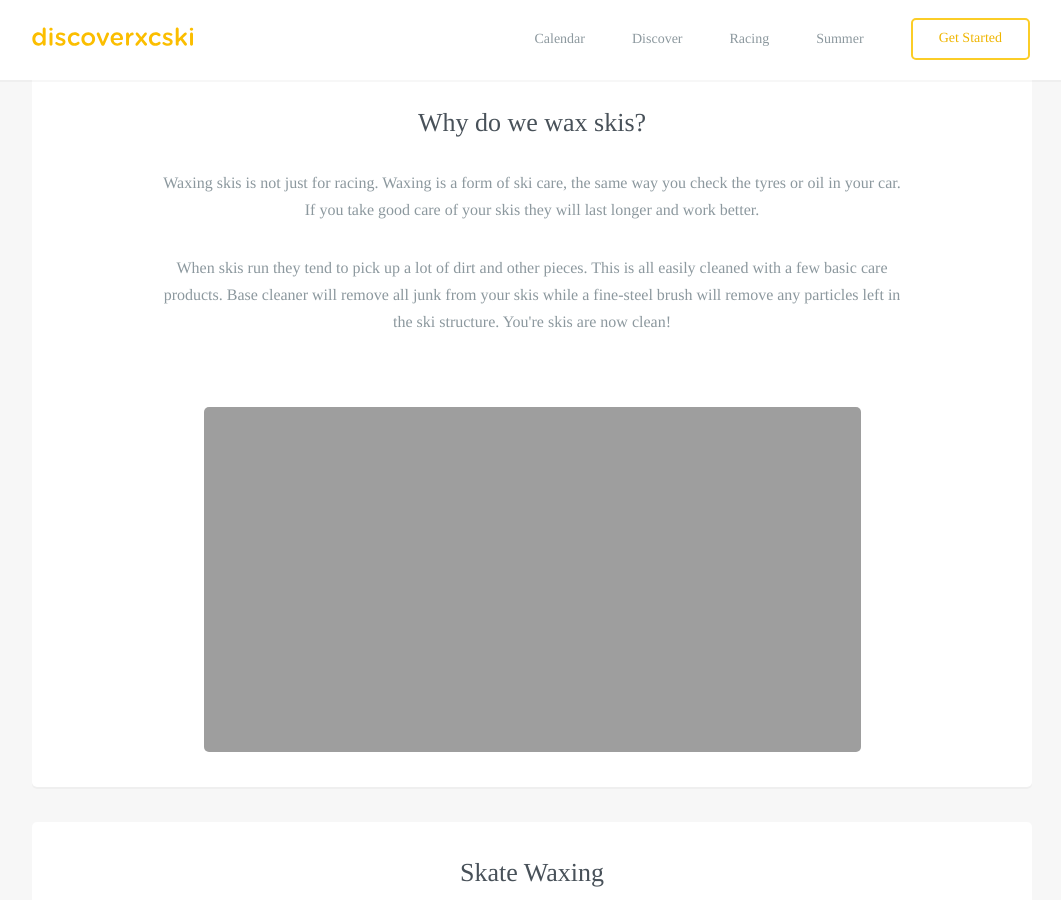
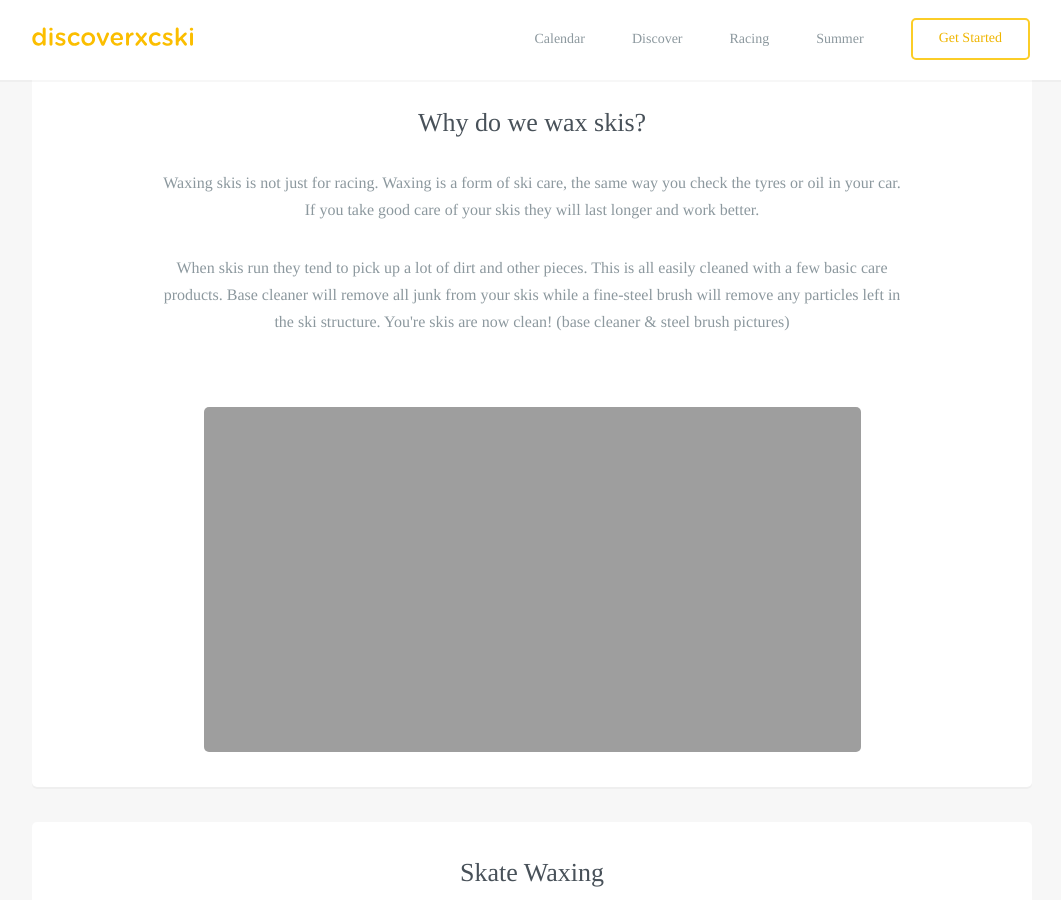
Before and after one commit to robcatto/robcatto.github.io, a Jekyll site: the page built from get-started/waxing/index.html, in a window 1280 px wide and 900 px high, scrolled down 921 px. Shown: the whole window, without its empty margins (108-1169 px from the left). Built offline with Jekyll 4.4.1, drawn with Linux system fonts in a browser that asks for light colours; some web fonts are replaced; Markdown is read by kramdown in place of the engine named in the settings.

Commit message:
Update index.html

```diff
--- a/get-started/waxing/index.html
+++ b/get-started/waxing/index.html
@@ -48,7 +48,7 @@ layout: default
                    <section class="mobile_section">
                     <h3>Why do we wax skis?</h3>
                     <p>Waxing skis is not just for racing. Waxing is a form of ski care, the same way you check the tyres or oil in your car. If you take good care of your skis they will last longer and work better.
-                        <p>  When skis run they tend to pick up a lot of dirt and other pieces. This is all easily cleaned with a few basic care products. Base cleaner will remove all junk from your skis while a fine-steel brush will remove any particles left in the ski structure. You're skis are now clean!
+                        <p>  When skis run they tend to pick up a lot of dirt and other pieces. This is all easily cleaned with a few basic care products. Base cleaner will remove all junk from your skis while a fine-steel brush will remove any particles left in the ski structure. You're skis are now clean! (base cleaner & steel brush pictures)
                         <p>
                      </p>
 
```
